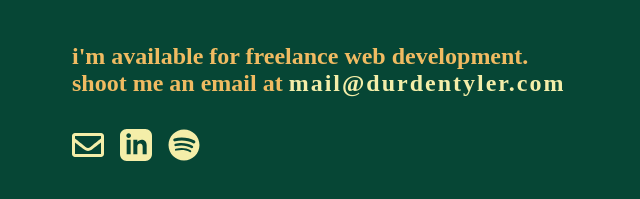
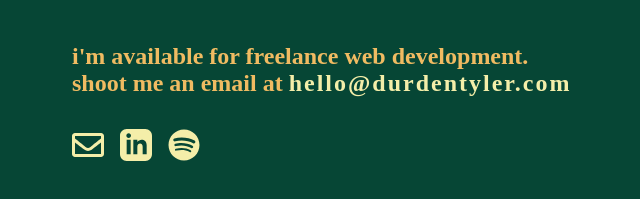
Before and after one commit to tylerjdurden/tylerjdurden.github.io, a Gatsby site: page / in a window 1280 px wide. Shown: the part 151-350 px from the top of the page, 0-640 px from the left. Built offline with nearby package versions, Linux system fonts and the light colour scheme; Gatsby itself is replaced by a stand-in of ours.

Commit message:
Revert "Update email address"
This reverts commit 5cd24a5dde4670e392523b6043ebe30c5df8aa1f.

```diff
--- a/src/pages/index.js
+++ b/src/pages/index.js
@@ -17,9 +17,9 @@ const IndexPage = () => {
         </h1>
         <h2 className="index__subheading">
           i'm available for freelance web development.<br />
-          shoot me an email at <a className="index__subheading-link" href="mailto:mail@durdentyler.com">mail@durdentyler.com</a>
+          shoot me an email at <a className="index__subheading-link" href="mailto:hello@durdentyler.com">hello@durdentyler.com</a>
         </h2>
-        <a aria-label="Send email to Tyler" className="index__icon" href="mailto:mail@durdentyler.com">
+        <a aria-label="Send email to Tyler" className="index__icon" href="mailto:hello@durdentyler.com">
           <svg stroke="currentColor" fill="currentColor" strokeWidth="0" viewBox="0 0 512 512" height="2em" width="2em" xmlns="http://www.w3.org/2000/svg"><path d="M464 64H48C21.49 64 0 85.49 0 112v288c0 26.51 21.49 48 48 48h416c26.51 0 48-21.49 48-48V112c0-26.51-21.49-48-48-48zm0 48v40.805c-22.422 18.259-58.168 46.651-134.587 106.49-16.841 13.247-50.201 45.072-73.413 44.701-23.208.375-56.579-31.459-73.413-44.701C106.18 199.465 70.425 171.067 48 152.805V112h416zM48 400V214.398c22.914 18.251 55.409 43.862 104.938 82.646 21.857 17.205 60.134 55.186 103.062 54.955 42.717.231 80.509-37.199 103.053-54.947 49.528-38.783 82.032-64.401 104.947-82.653V400H48z"></path></svg>
         </a>
         <a aria-label="Link to Tyler's LinkedIn profile" className="index__icon" href="https://linkedin.com/in/tylerjdurden" rel="noreferrer" target="_blank">
```
Also changed, not shown: 1 other file.
